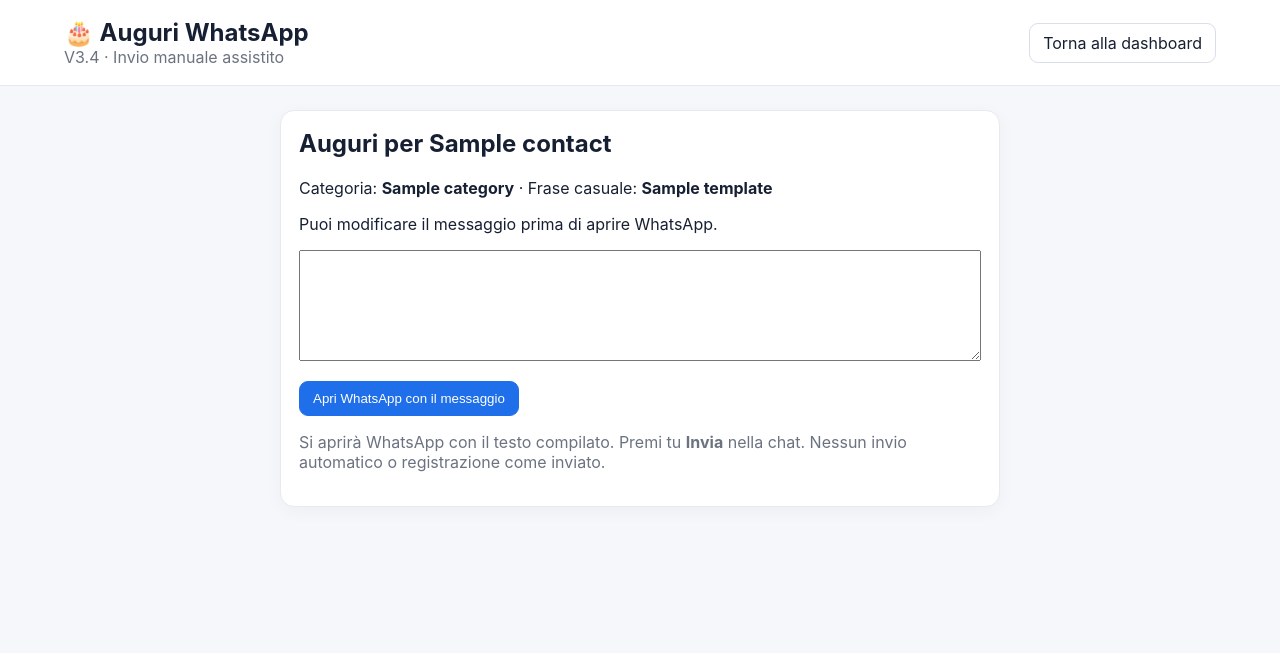
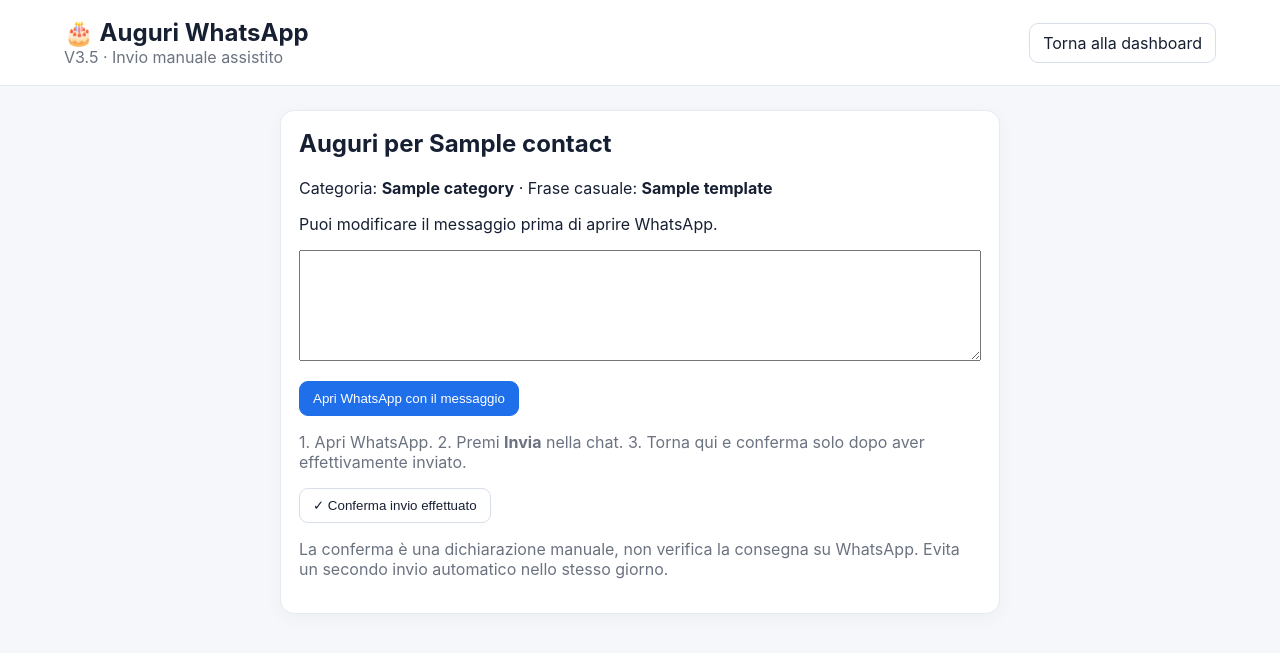
Before and after one commit to loryz78/auguri-whatsapp, a Flask app: template templates/manual_whatsapp.html in a window 1280 px wide. Shown: the top 653 px of the page. Run offline with Flask 3, Linux system fonts and the light colour scheme; the template is opened without the code that fills it: most values are stand-ins (such as "Sample title", 1, 10 or a date in 2020); some libraries are stand-ins or nearby versions.

Commit message:
Add files via upload

```diff
--- a/templates/manual_whatsapp.html
+++ b/templates/manual_whatsapp.html
@@ -1,11 +1,21 @@
 <!doctype html><html lang="it"><head><meta charset="utf-8"><meta name="viewport" content="width=device-width,initial-scale=1"><title>Auguri per {{contact.name}}</title><link rel="stylesheet" href="{{url_for('static',filename='style.css')}}"></head><body>
-<header><div><h1>🎂 Auguri WhatsApp</h1><span>V3.4 · Invio manuale assistito</span></div><a class="ghost" href="{{url_for('index')}}">Torna alla dashboard</a></header>
+<header><div><h1>🎂 Auguri WhatsApp</h1><span>V3.5 · Invio manuale assistito</span></div><a class="ghost" href="{{url_for('index')}}">Torna alla dashboard</a></header>
 <main><div class="panel" style="max-width:720px;margin:auto"><h2>Auguri per {{contact.name}}</h2>
 <p>Categoria: <b>{{contact.category}}</b> · Frase casuale: <b>{{template.label}}</b></p>
 <p>Puoi modificare il messaggio prima di aprire WhatsApp.</p>
-<textarea id="msg" rows="7" style="width:100%">{{message}}</textarea>
+<form id="confirmForm" method="post" action="{{url_for('confirm_manual_whatsapp',cid=contact.id)}}">
+<input type="hidden" name="csrf" value="{{csrf}}">
+<input type="hidden" name="template_id" value="{{template.id}}">
+<textarea id="msg" name="message" maxlength="4000" rows="7" style="width:100%">{{message}}</textarea>
+</form>
 <p><button type="button" class="primary" onclick="openWhatsapp()">Apri WhatsApp con il messaggio</button></p>
-<p class="muted">Si aprirà WhatsApp con il testo compilato. Premi tu <b>Invia</b> nella chat. Nessun invio automatico o registrazione come inviato.</p>
+<p class="muted">1. Apri WhatsApp. 2. Premi <b>Invia</b> nella chat. 3. Torna qui e conferma solo dopo aver effettivamente inviato.</p>
+{% if already_recorded %}
+<p><strong>Un invio è già registrato oggi per questo contatto.</strong></p>
+{% else %}
+<button type="submit" form="confirmForm" onclick="return confirm('Hai davvero premuto INVIA in WhatsApp? Questa azione registra il messaggio come inviato manualmente.')">✓ Conferma invio effettuato</button>
+{% endif %}
+<p class="muted">La conferma è una dichiarazione manuale, non verifica la consegna su WhatsApp. Evita un secondo invio automatico nello stesso giorno.</p>
 </div></main>
 <script>
 function openWhatsapp(){
```
Also changed, not shown: templates/index.html (+6 -6 lines).
